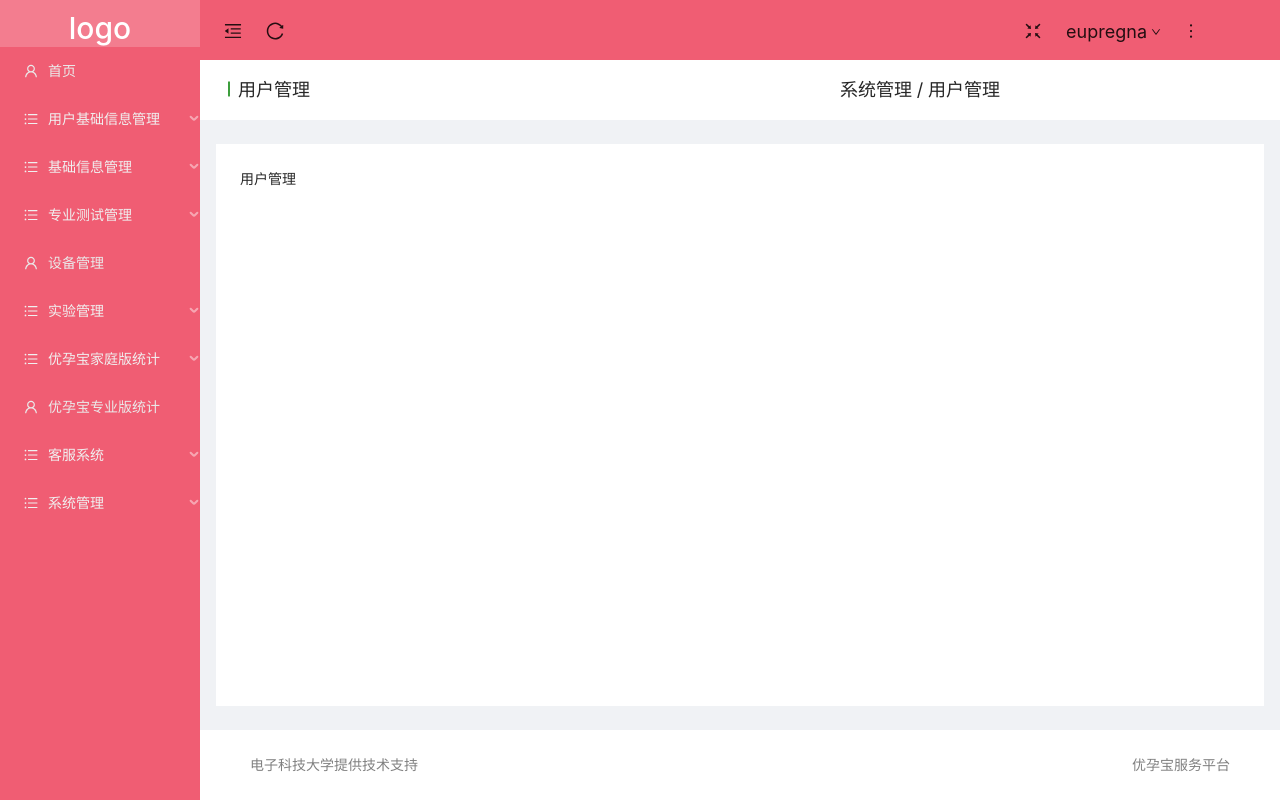
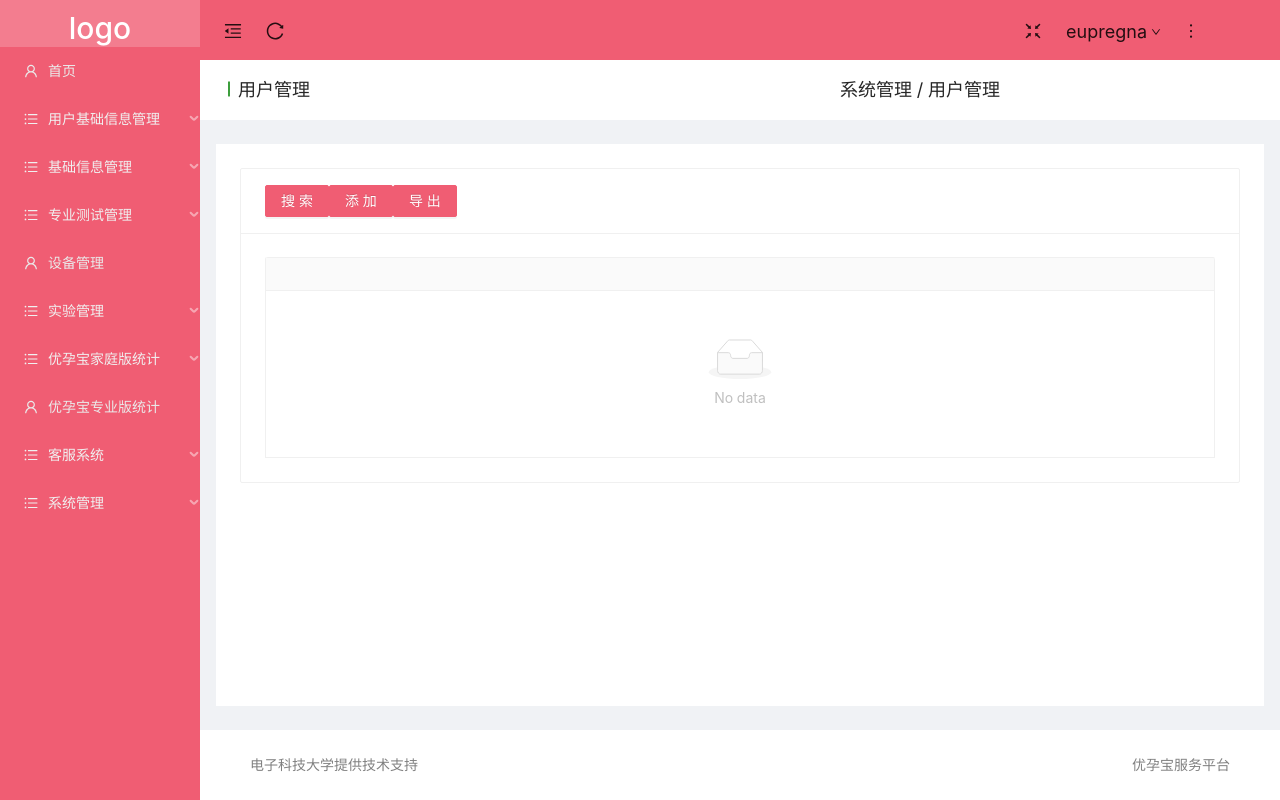
Before and after one commit to MengkiDLufee/yyb_amdin, a React (Create React App) app: page /system/user in a window 1280 px wide. Built offline with nearby package versions, Linux system fonts and the light colour scheme.

Commit message:
用户管理

```diff
--- a/src/pages/system/user.jsx
+++ b/src/pages/system/user.jsx
@@ -1,11 +1,28 @@
 import React, { Component } from 'react'
+import {
+  Card,
+  Button,
+  Table
+}from 'antd'
 
 export default class User extends Component {
   render() {
+    const title =(
+      <span>
+        <Button type='primary'>搜索</Button>
+        <Button type='primary'>添加</Button>
+        <Button type='primary'>导出</Button>
+      </span>
+    )
     return (
-      <div>
-        用户管理
-      </div>
+      <Card title={title}>
+        <Table
+        bordered
+        rowKey='_id'
+        columns={this.columns}
+        pagination={{defaultPageSize:5,showQuickJumper:true}}
+        />
+      </Card>
     )
   }
 }
```
